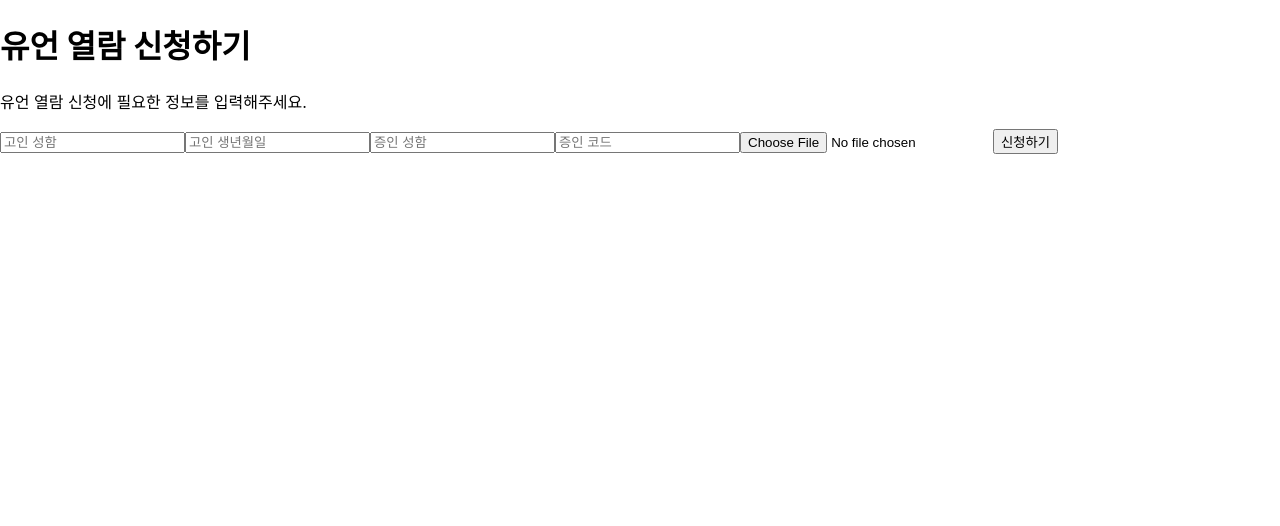
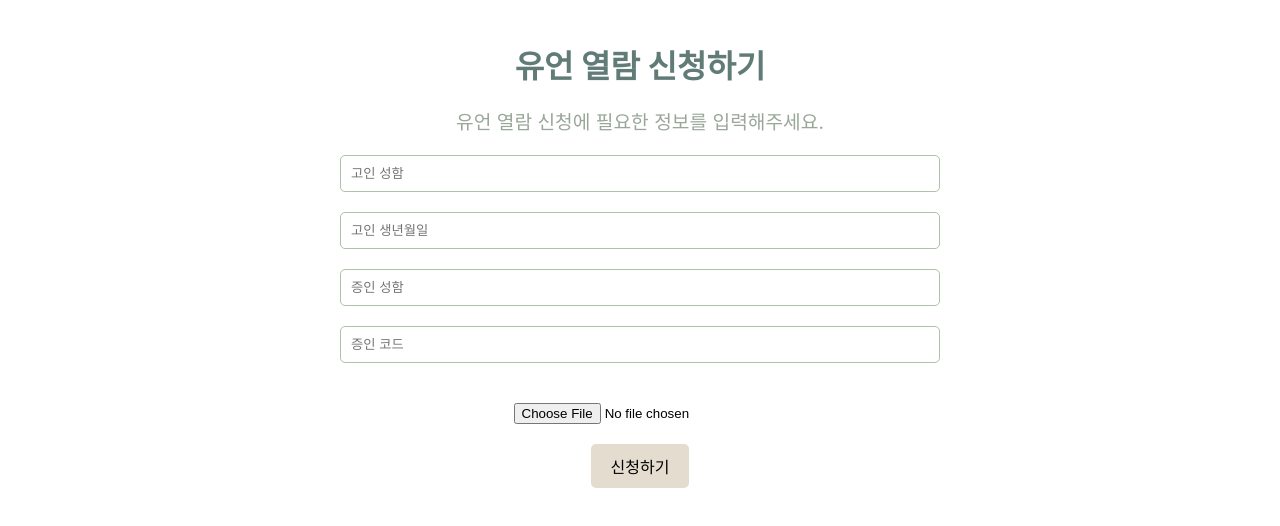
Before and after one commit to YooByWk/Epilogue-c208, a React (Create React App) app in the folder frontend/: page /witness in a window 1280 px wide. Shown: the top 526 px of the page. Built offline with nearby package versions, Linux system fonts and the light colour scheme.

Commit message:
Design : 증인 코드, 유언 코드 입력창

```diff
--- a/frontend/src/WillApplyWitness.js
+++ b/frontend/src/WillApplyWitness.js
@@ -7,22 +7,28 @@ function WillApplyWitness() {
   const [witnessName, setWitnessName] = useState('');
   const [willCode, setWillCode] = useState('');
   const [uploadImgUrl, setUploadImgUrl] = useState('');
+  const [file, setFile] = useState(null);
 
   const baseUrl = 'http://j10c208.p.ssafy.io:8080';
 
   const applyWitness = async () => {
     try {
-      const response = await axios.post(`${baseUrl}/api/will/apply`, {
-        "deadName": deadName,
-        "deadBirth": deadBirth,
-        "witnessName": witnessName,
-        "willCode": willCode
-      }
-      );
+      const formData = new FormData();
+      formData.append('deadName', deadName);
+      formData.append('deadBirth', deadBirth);
+      formData.append('witnessName', witnessName);
+      formData.append('willCode', willCode);
+      formData.append('file', file);
+
+      const response = await axios.post(`${baseUrl}/api/will/apply`, formData, {
+        headers: {
+          'Content-Type': 'multipart/form-data'
+        }
+      });
 
       if (response.status === 200) {
         console.log('신청 성공:', response.data);
-        alert('신청이 완료되었습니다. 확인하는데 3-5일 정도 소요됩니다. 기다리세용~!')
+        alert('신청이 완료되었습니다. 확인하는데 3-5일 정도 소요됩니다. 기다리세요!');
       } else {
         console.log('신청 오류:', response.status);
       }
@@ -31,49 +37,99 @@ function WillApplyWitness() {
     }
   };
 
-    const onchangeImageUpload = (e)=> {
-       const {files} = e.target;
-       const uploadFile = files[0];
-       const reader = new FileReader();
-       reader.readAsDataURL(uploadFile);
-       reader.onloadend = ()=> {
-       setUploadImgUrl(reader.result);
+  const onchangeImageUpload = (e) => {
+    const uploadedFile = e.target.files[0];
+    setFile(uploadedFile);
+    const reader = new FileReader();
+    reader.readAsDataURL(uploadedFile);
+    reader.onloadend = () => {
+      setUploadImgUrl(reader.result);
     }
   };
 
   return (
-    <div>
-      <h1>유언 열람 신청하기</h1>
-      <p>유언 열람 신청에 필요한 정보를 입력해주세요.</p>
+    <div style={styles.container}>
+      <h1 style={styles.title}>유언 열람 신청하기</h1>
+      <p style={styles.subtitle}>유언 열람 신청에 필요한 정보를 입력해주세요.</p>
       <input
         type="text"
         placeholder="고인 성함"
         value={deadName}
         onChange={(e) => setDeadName(e.target.value)}
+        style={styles.input}
       />
       <input
         type="text"
         placeholder="고인 생년월일"
         value={deadBirth}
         onChange={(e) => setDeadBirth(e.target.value)}
+        style={styles.input}
       />
       <input
         type="text"
         placeholder="증인 성함"
         value={witnessName}
         onChange={(e) => setWitnessName(e.target.value)}
+        style={styles.input}
       />
       <input
         type="text"
         placeholder="증인 코드"
         value={willCode}
         onChange={(e) => setWillCode(e.target.value)}
+        style={styles.input}
       />
-      <img src = {uploadImgUrl} img = "img"/>
-      <input type = "file" accept = "image/*" onChange = {onchangeImageUpload}/>
-      <button onClick={applyWitness}>신청하기</button>
+      <input type="file" accept="image/*" onChange={onchangeImageUpload} style={styles.fileInput} />
+      {uploadImgUrl && <img src={uploadImgUrl} alt="Uploaded" style={styles.image} />}
+      <button onClick={applyWitness} style={styles.button}>신청하기</button>
     </div>
   );
 }
 
+const styles = {
+  container: {
+    maxWidth: '600px',
+    margin: 'auto',
+    textAlign: 'center',
+    padding: '20px',
+  },
+  title: {
+    fontSize: '2rem',
+    marginBottom: '20px',
+    color: '#617C77',
+  },
+  subtitle: {
+    fontSize: '1.2rem',
+    marginBottom: '20px',
+    color: '#99A799',
+  },
+  input: {
+    width: '100%',
+    padding: '10px',
+    marginBottom: '20px',
+    borderRadius: '5px',
+    border: '1px solid #ADC2A9',
+    boxSizing: 'border-box',
+  },
+  fileInput: {
+    display: 'block',
+    margin: '20px auto',
+  },
+  image: {
+    maxWidth: '100%',
+    height: 'auto',
+    marginBottom: '20px',
+  },
+  button: {
+    padding: '10px 20px',
+    background: '#E4DCCF',
+    // color: '#F0EBE3',
+    border: 'none',
+    borderRadius: '5px',
+    cursor: 'pointer',
+    fontSize: '1rem',
+    transition: 'background 0.3s ease',
+  },
+};
+
 export default WillApplyWitness;
--- a/frontend/src/WillViewViewer.js
+++ b/frontend/src/WillViewViewer.js
@@ -5,22 +5,21 @@ import Will from './Will';
 
 function WillViewViewer() {
   const Navi = useNavigate();
-    const [code, setCode] = useState('');
-
-    const baseUrl = 'http://j10c208.p.ssafy.io:8080';
+  const [code, setCode] = useState('');
+  const baseUrl = 'http://j10c208.p.ssafy.io:8080';
 
   const applyViewer = async () => {
     if (code.trim() === '') {
       alert('코드를 입력해주세요.');
       return;
     }
-    console.log('누름요')
+    console.log('누름요');
     try {
       const response = await axios.post(`${baseUrl}/api/will/certificate`, { code });
 
       if (response.status === 200) {
         console.log('열람 성공:', response.data);
-        Navi('/will')
+        Navi('/will');
         // <Route exact path="/will" videoPath={'메롱'} />
       } else {
         console.log('열람 오류:', response.status);
@@ -31,18 +30,56 @@ function WillViewViewer() {
   };
 
   return (
-    <div>
-      <h1>유언장 확인하기</h1>
-      <p>유언장을 확인하기 위해 전달 받은 코드를 입력해주세요.</p>
+    <div style={styles.container}>
+      <h1 style={styles.title}>유언장 확인하기</h1>
+      <p style={styles.subtitle}>유언장을 확인하기 위해 전달 받은 코드를 입력해주세요.</p>
       <input
         type="text"
         placeholder="보안코드"
         value={code}
         onChange={(e) => setCode(e.target.value)}
+        style={styles.input}
       />
-      <button onClick={applyViewer}>제출하기</button>
+      <button onClick={applyViewer} style={styles.button}>제출하기</button>
     </div>
   );
 }
 
+const styles = {
+  container: {
+    maxWidth: '600px',
+    margin: 'auto',
+    textAlign: 'center',
+    padding: '20px',
+  },
+  title: {
+    fontSize: '2rem',
+    marginBottom: '20px',
+    color: '#617C77',
+  },
+  subtitle: {
+    fontSize: '1.2rem',
+    marginBottom: '20px',
+    color: '#99A799',
+  },
+  input: {
+    width: '100%',
+    padding: '10px',
+    marginBottom: '20px',
+    borderRadius: '5px',
+    border: '1px solid #ADC2A9',
+    boxSizing: 'border-box',
+  },
+  button: {
+    padding: '10px 20px',
+    background: '#E4DCCF',
+    color: '#000000',
+    border: 'none',
+    borderRadius: '5px',
+    cursor: 'pointer',
+    fontSize: '1rem',
+    transition: 'background 0.3s ease',
+  },
+};
+
 export default WillViewViewer;
```
